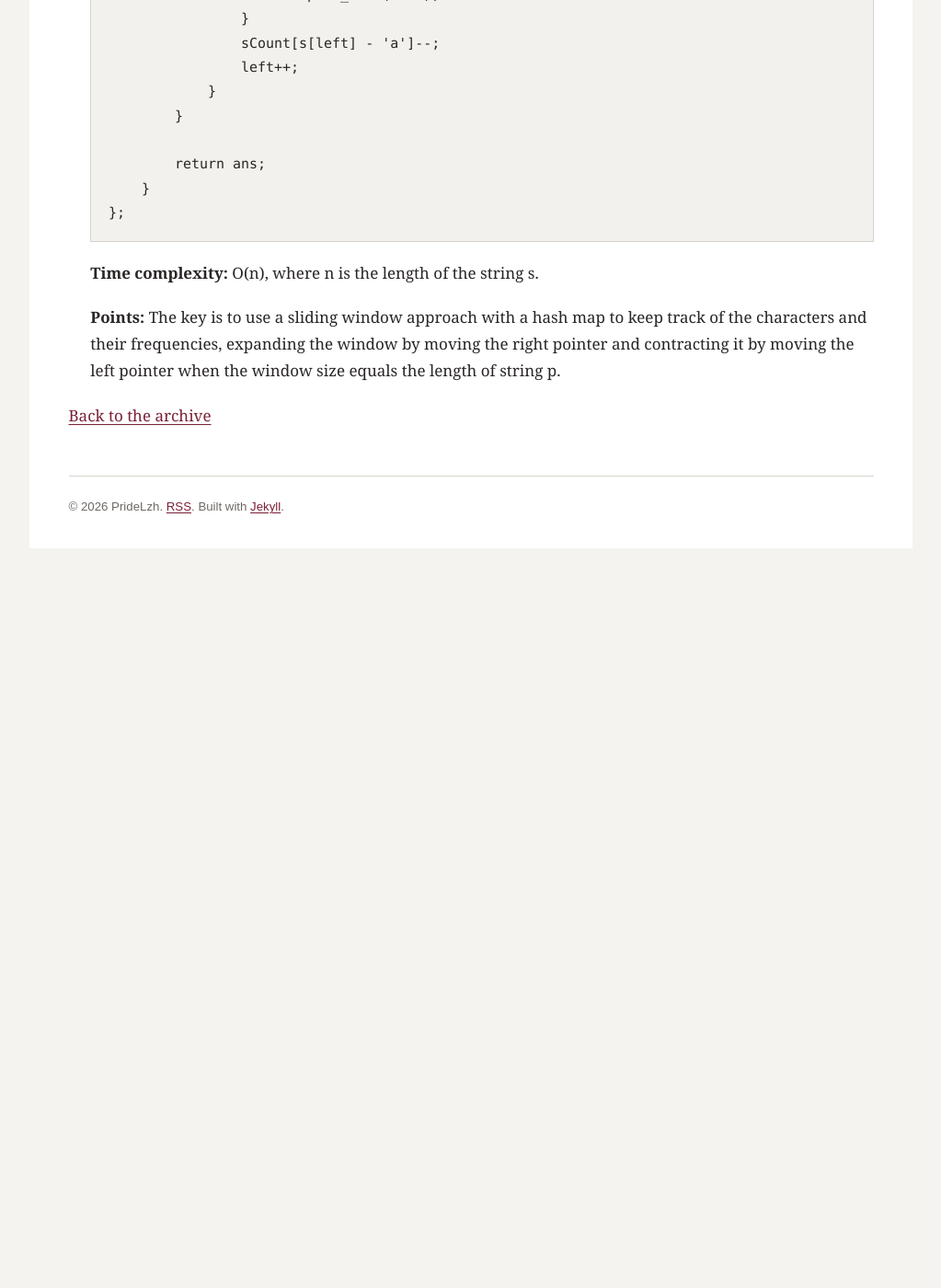
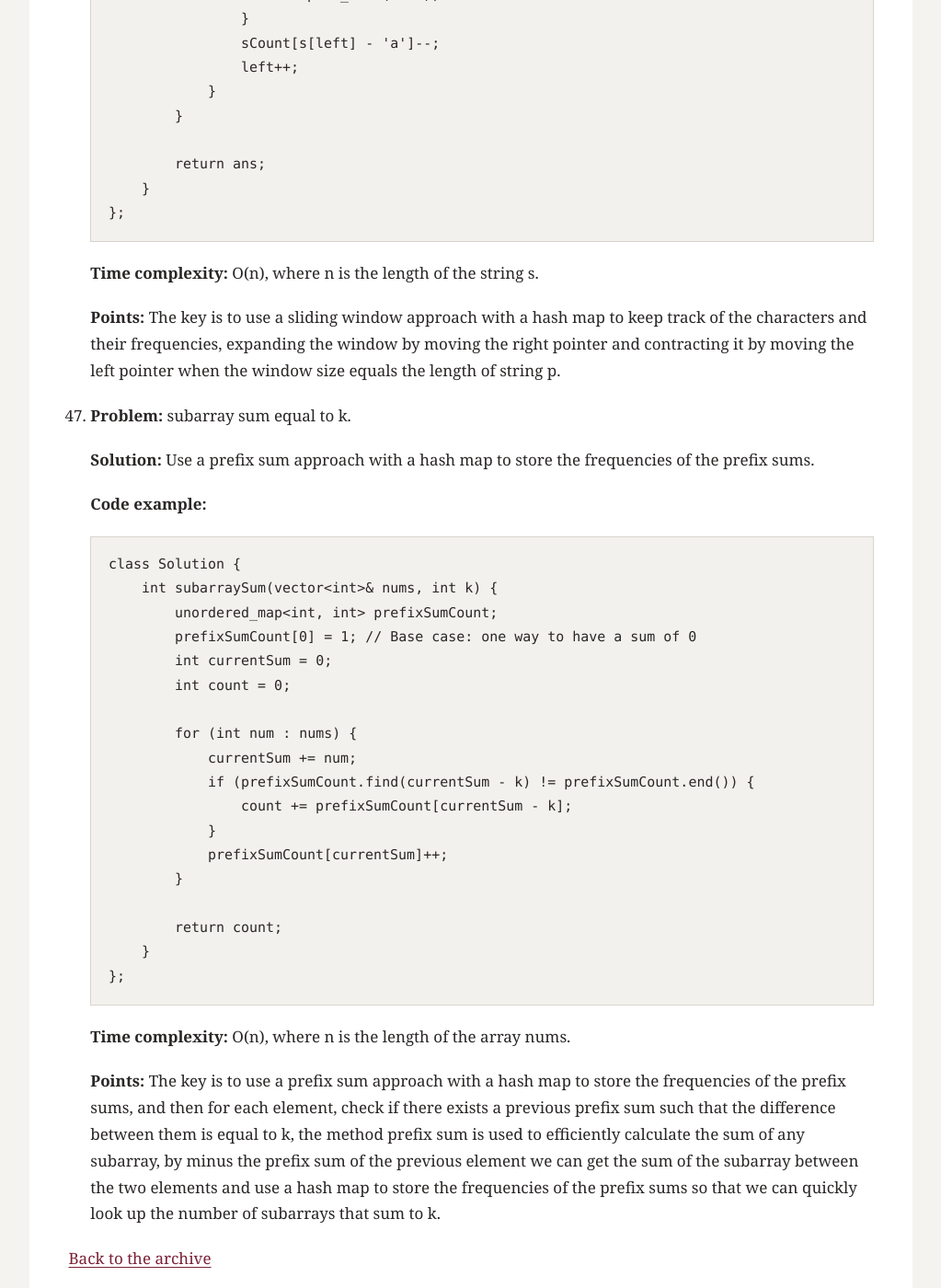
Before and after one commit to pridelzh/pridelzh.github.io, a Jekyll site: the page built from _posts/2026-08-02-record-algorithm-exercise.md, in a window 1280 px wide and 1400 px high, scrolled down 51043 px. Shown: the whole window at 92% size, without its empty margins (128-1151 px from the left). Built offline with Jekyll 4.4.1, drawn with Linux system fonts in a browser that asks for light colours; before the commit the page ends 51673 px from its top, so only the background shows below that.

Commit message:
update 2026-08-02-record-algorithm-exercise.md on 2026/08/15

````diff
--- a/_posts/2026-08-02-record-algorithm-exercise.md
+++ b/_posts/2026-08-02-record-algorithm-exercise.md
@@ -1799,3 +1799,33 @@ excerpt: "A record of traditional algorithm exercises."
     **Time complexity:** O(n), where n is the length of the string s.
 
     **Points:** The key is to use a sliding window approach with a hash map to keep track of the characters and their frequencies, expanding the window by moving the right pointer and contracting it by moving the left pointer when the window size equals the length of string p.
+
+47. **Problem:** subarray sum equal to k.
+
+    **Solution:** Use a prefix sum approach with a hash map to store the frequencies of the prefix sums.
+
+    **Code example:**
+    ```cpp
+    class Solution {
+        int subarraySum(vector<int>& nums, int k) {
+            unordered_map<int, int> prefixSumCount;
+            prefixSumCount[0] = 1; // Base case: one way to have a sum of 0
+            int currentSum = 0;
+            int count = 0;
+
+            for (int num : nums) {
+                currentSum += num;
+                if (prefixSumCount.find(currentSum - k) != prefixSumCount.end()) {
+                    count += prefixSumCount[currentSum - k];
+                }
+                prefixSumCount[currentSum]++;
+            }
+
+            return count;
+        }
+    };
+    ```
+
+    **Time complexity:** O(n), where n is the length of the array nums.
+
+    **Points:** The key is to use a prefix sum approach with a hash map to store the frequencies of the prefix sums, and then for each element, check if there exists a previous prefix sum such that the difference between them is equal to k, the method prefix sum is used to efficiently calculate the sum of any subarray, by minus the prefix sum of the previous element we can get the sum of the subarray between the two elements and use a hash map to store the frequencies of the prefix sums so that we can quickly look up the number of subarrays that sum to k.
````
